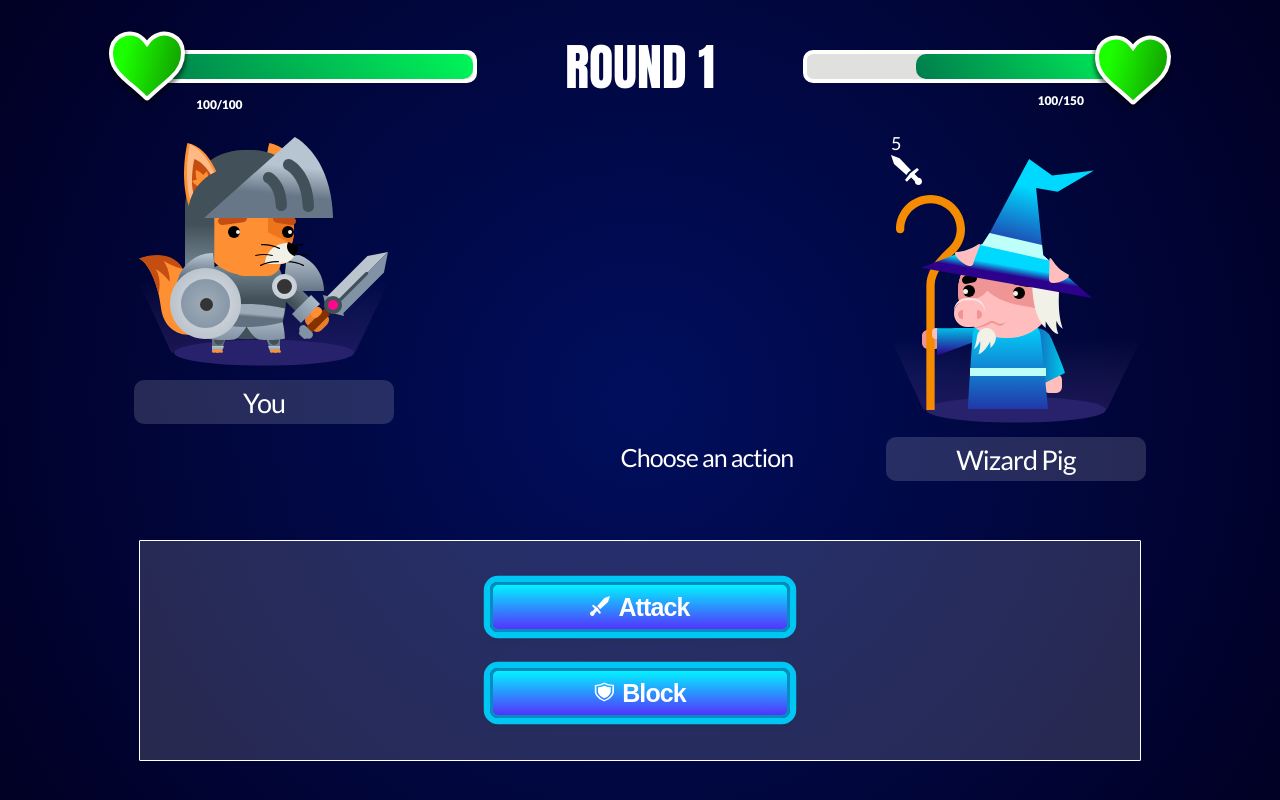
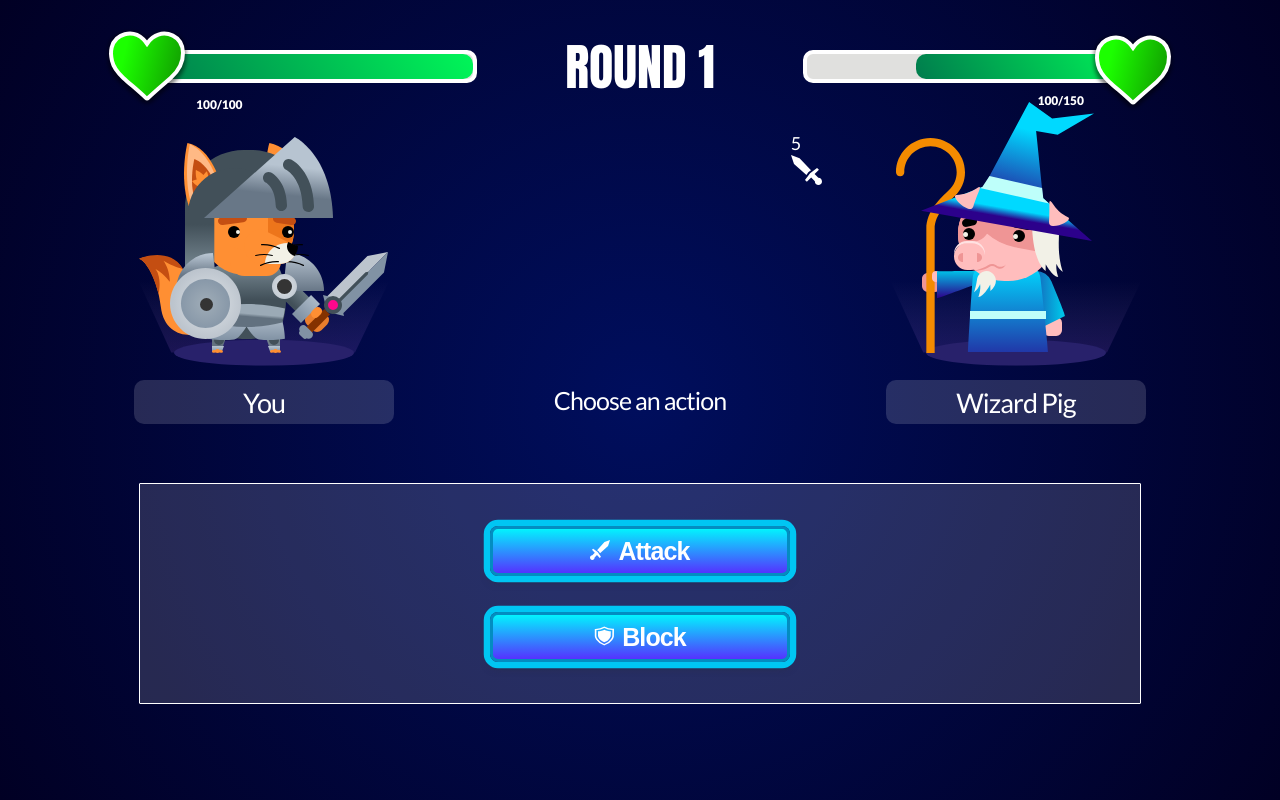
Before and after one commit to tamaraeaton/trivia-fighters, a React (Create React App) app: page / in a window 1280 px wide. Both pictures are taken after a click on the button "Easy". Built offline with nearby package versions, Linux system fonts and the light colour scheme.

Commit message:
RAP398: - fixed styling for Game after merge

```diff
--- a/src/pages/Game.tsx
+++ b/src/pages/Game.tsx
@@ -145,12 +145,10 @@ const Game: React.FunctionComponent = () => {
       </div>
       <div className="avatarContainerWrapper">
         <div className="avatarActionGroup">
-          <Action actionState={action} attackValue={heroAttackValue} />
           <Avatar name="You" testID="foxKnight" />
         </div>
         <div className="actionIconAndValue">
-          {/* constant value hard-coded until additonal functionality is complete*/}
-          <Action actionState={action} attackValue={10} />
+          <Action actionState={action} attackValue={heroAttackValue} />
         </div>
         <div className="nextButtonDialogMessageWrapper">
           <div className="dialogMessage" data-testid="dialogMessage">
@@ -164,12 +162,15 @@ const Game: React.FunctionComponent = () => {
             </div>
           )}
         </div>
-        <div className="avatarActionGroup group2">
+        <div className="actionIconAndValue">
+          {/* check action value */}
           <Action
             isReversed={true}
             actionState="attack"
             attackValue={opponentAttackValue}
-          />
+          />{' '}
+        </div>
+        <div className="avatarActionGroup group2">
           {opponentAvatarPerDifficulty()}
         </div>
       </div>
```
